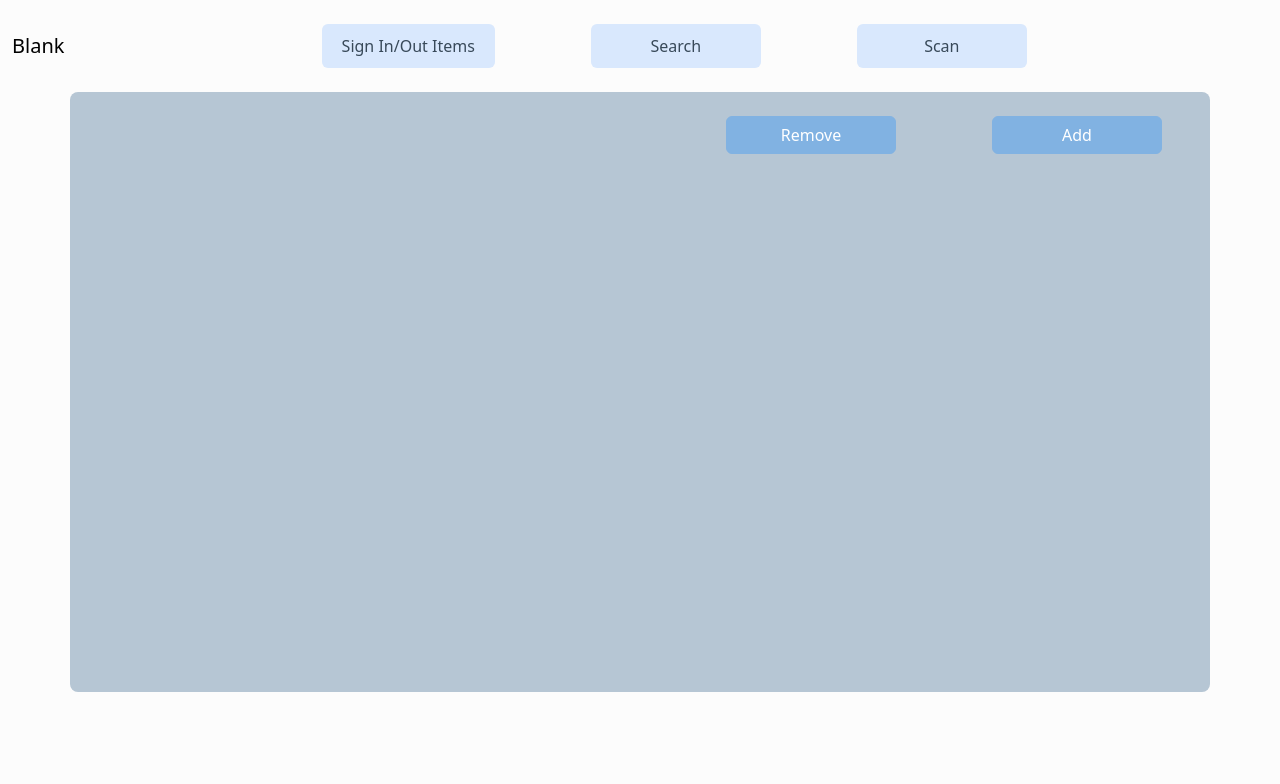
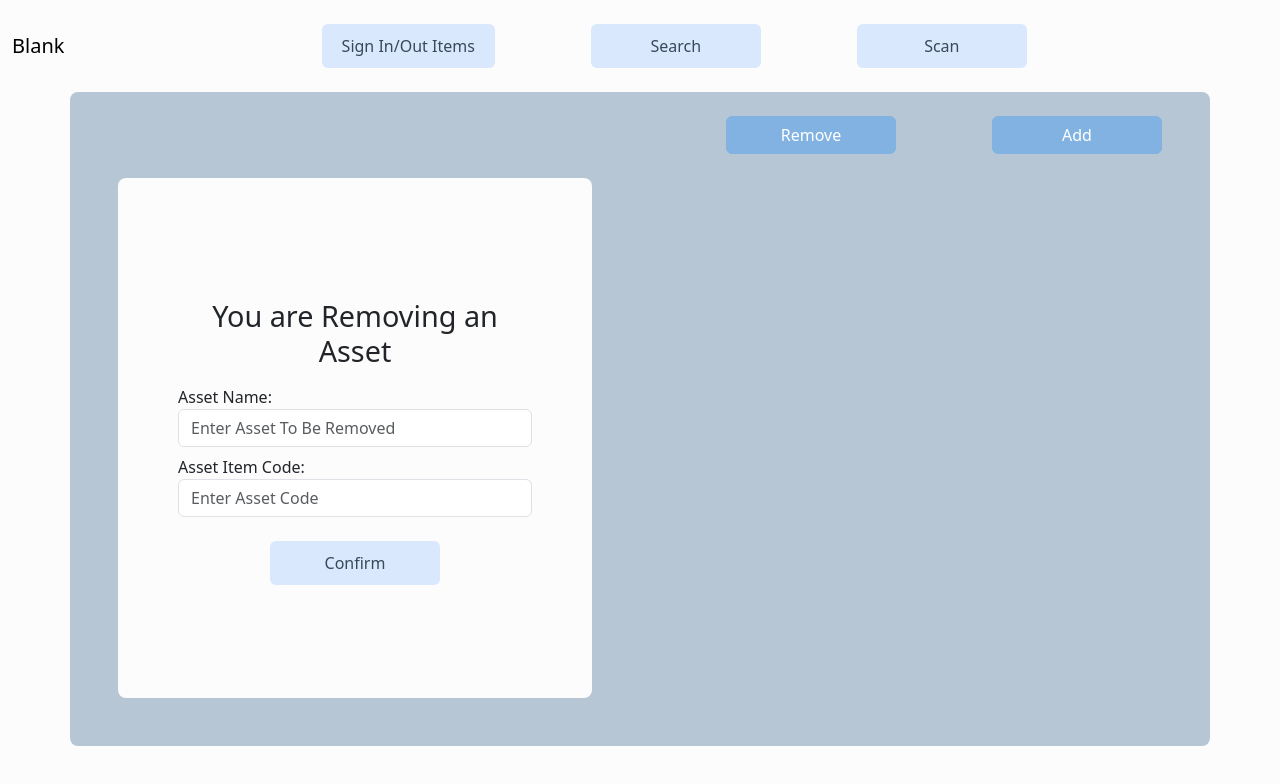
Before and after one commit to Jamie-Watson/GNG2101-AssetInventory, a React (Create React App) app in the folder Web-AssetInventory/ais/: page / in a window 1280 px wide. Both pictures are taken after a click on the button "Remove". Shown: the top 784 px of the page. Built offline with nearby package versions, Linux system fonts and the light colour scheme; no server answers.

Commit message:
Added basic removing functionality

```diff
--- /dev/null
+++ b/Web-AssetInventory/ais/src/AddItem.js
@@ -0,0 +1,14 @@
+import 'bootstrap/dist/css/bootstrap.min.css';
+import './SearchPage.css';
+
+export default function AddItem(){
+    return(<div className="row">
+        <div className="col-lg-6 px-5 pb-5">
+            <div className="container searchBox px-5">
+
+            </div>
+        </div>
+
+
+    </div>)
+}
--- /dev/null
+++ b/Web-AssetInventory/ais/src/RemoveItem.js
@@ -0,0 +1,43 @@
+import 'bootstrap/dist/css/bootstrap.min.css';
+import './SearchPage.css';
+
+export default function RemoveItem(){
+    return(<div className="row">
+        <div className="col-lg-6 px-5 pb-5 align-items-center">
+            <div className="container searchBox d-flex px-5 align-items-center justify-content-center" style={{flexDirection:"column"}}>
+                <div className="row pt-4 w-100">
+                    <h6 className="display-6 text-center removeItemLabel">
+                        <strong>You are Removing an Asset</strong>
+                    </h6>
+                </div>
+                <div className="row pt-2 w-100">
+                    <div className="col-12 mb-2">
+                        <p className="mb-0">
+                            Asset Name:
+                            <input
+                                type="text"
+                                className="form-control d-inline-block"
+                                placeholder='Enter Asset To Be Removed'
+                            />
+                        </p>
+                    </div>
+                    <div className="col-12 mb-2">
+                        <p className="mb-0">
+                            Asset Item Code:
+                            <input
+                                type="text"
+                                className="form-control d-inline-block"
+                                placeholder='Enter Asset Code'
+                            />
+                        </p>
+                    </div>
+                </div>
+                <div className="row">
+                    <button className="btn btn-primary lightBlueButton my-3" href="#" >Confirm</button>
+                </div>
+            </div>
+        </div>
+
+
+    </div>)
+}
--- a/Web-AssetInventory/ais/src/SearchPage.css
+++ b/Web-AssetInventory/ais/src/SearchPage.css
@@ -61,3 +61,7 @@
     object-fit: 'contain';
     border-radius: 8px;
 }
+
+.removeItemLabel{
+    font-size: calc(1rem + 1vw);
+}
--- a/Web-AssetInventory/ais/src/SearchPage.js
+++ b/Web-AssetInventory/ais/src/SearchPage.js
@@ -5,6 +5,8 @@ import "./SearchPage.css"
 import SearchPageItemBar from './SearchPageItemBar';
 import SearchBox from './SearchBox';
 import { useState } from 'react';
+import RemoveItem from './RemoveItem';
+import AddItem from './AddItem';
 
 export default function SearchPage({username}){
 
@@ -13,10 +15,12 @@ export default function SearchPage({username}){
 
     const handleRemove = () => {
         setRemove(!isRemove);
+        setAdd(false);
     };
 
     const handleAdd = () => {
         setAdd(!isAdd);
+        setRemove(false);
     };
     return(
         <div className="container searchPageContainer mb-5">
@@ -32,14 +36,14 @@ export default function SearchPage({username}){
                     <></>
                 )}
 
-                {!isRemove && !isAdd ? (
-                    <SearchBox/>
+                {isRemove ? (
+                    <RemoveItem/>
                 ) : (
                     <></>
                 )}
 
-                {!isRemove && !isAdd ? (
-                    <SearchBox/>
+                {isAdd ? (
+                   <AddItem/>
                 ) : (
                     <></>
                 )}
```
Also changed, not shown: Web-AssetInventory/ais/src/ItemInformationBubble.js (deleted, +0 -12 lines).
